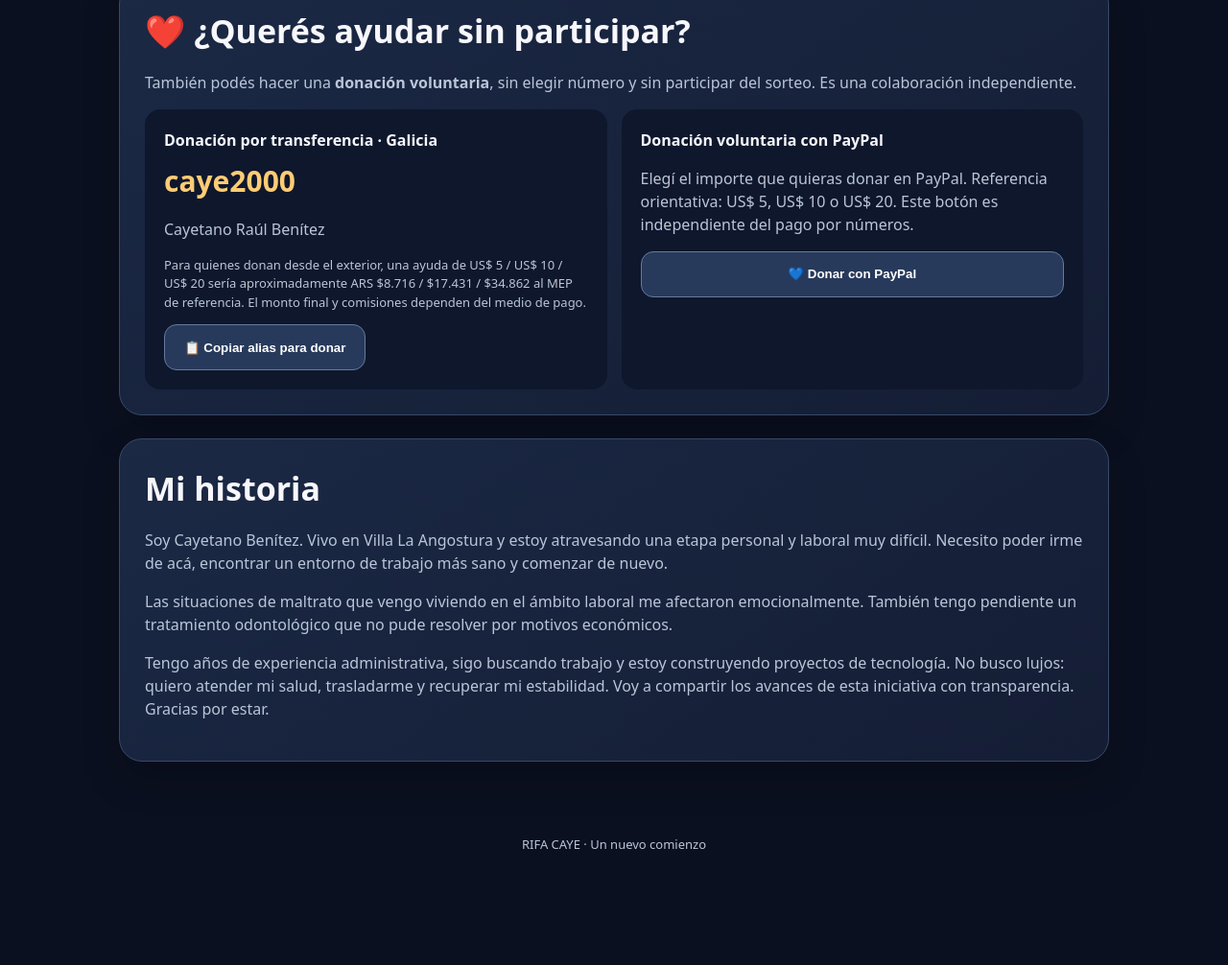
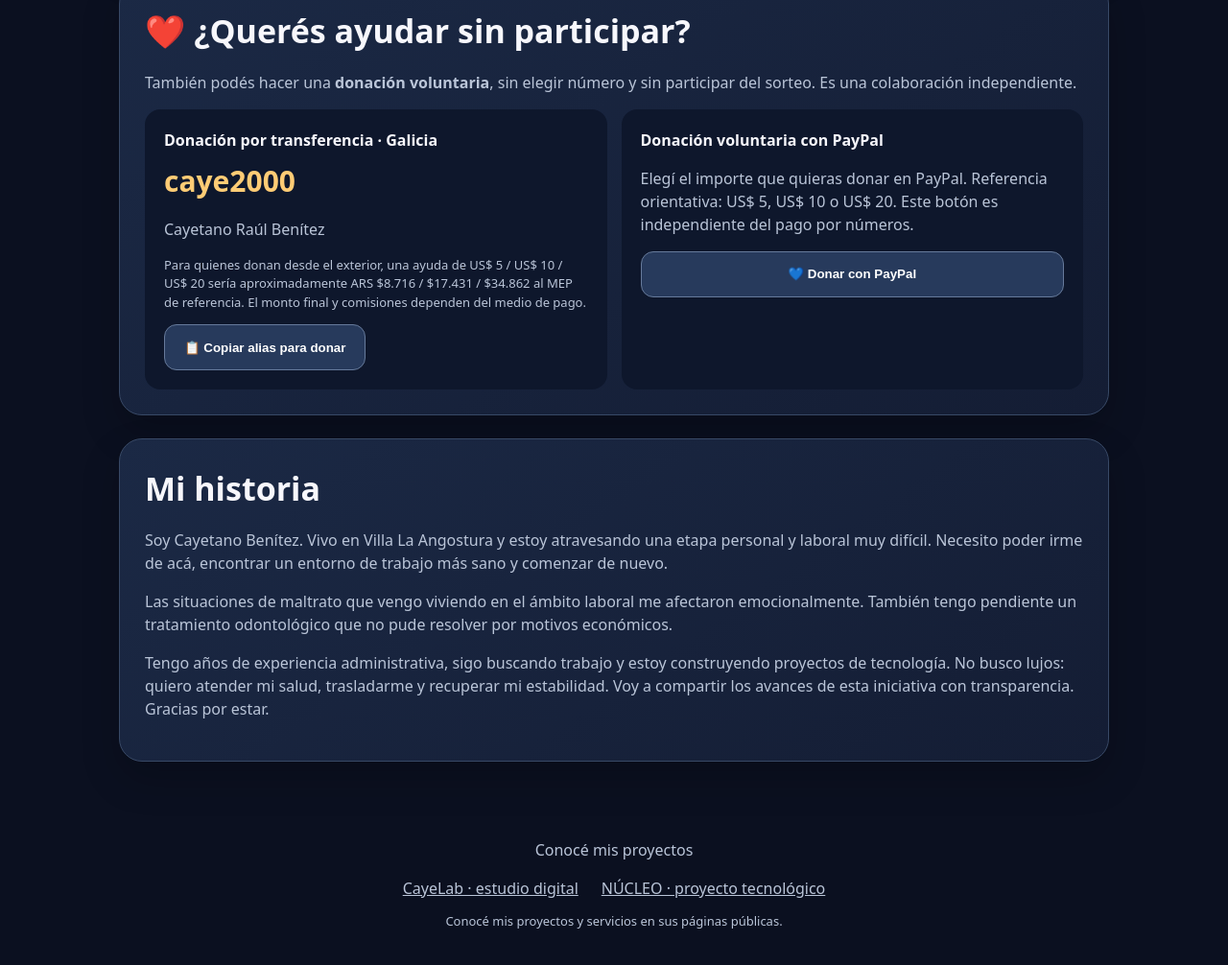
Before and after one commit to caye2404/rifacaye, a plain HTML site: page index.html in a window 1280 px wide. Shown: the part 5045-6051 px from the top of the page at 96% size. Before the commit the page ends 6013 px from the top, so only its background shows below. Drawn offline with Linux system fonts and the light colour scheme.

Commit message:
Restaurar enlaces originales de CayeLab y NÚCLEO en RIFA CAYE

```diff
--- a/index.html
+++ b/index.html
@@ -50,7 +50,7 @@ body.reservation-active{overflow:hidden}
 <section class="panel" id="pagar-numero"><h2>💳 Pago de tu número</h2><p>Usá uno de estos medios <strong>si tu número ya quedó reservado</strong>. Después enviá el comprobante por WhatsApp.</p><div class="pay"><div><strong>Transferencia · Galicia</strong><div class="alias">caye2000</div><p>Cayetano Raúl Benítez</p><button class="btn" id="copy">📋 Copiar alias</button></div><div><strong>PayPal.Me · Pago de participación</strong><p>Opción de pago desde el exterior, sujeta a disponibilidad y condiciones de PayPal.</p><a class="btn alt" href="https://paypal.me/caye2404" target="_blank" rel="noopener">Pagar mi número con PayPal.Me</a></div></div></section>
 <section class="panel" id="donar"><h2>❤️ ¿Querés ayudar sin participar?</h2><p>También podés hacer una <strong>donación voluntaria</strong>, sin elegir número y sin participar del sorteo. Es una colaboración independiente.</p><div class="pay"><div><strong>Donación por transferencia · Galicia</strong><div class="alias">caye2000</div><p>Cayetano Raúl Benítez</p><p class="tiny">Para quienes donan desde el exterior, una ayuda de US$ 5 / US$ 10 / US$ 20 sería aproximadamente ARS $8.716 / $17.431 / $34.862 al MEP de referencia. El monto final y comisiones dependen del medio de pago.</p><button class="btn alt" id="donateCopy" type="button">📋 Copiar alias para donar</button></div><div><strong>Donación voluntaria con PayPal</strong><p>Elegí el importe que quieras donar en PayPal. Referencia orientativa: US$ 5, US$ 10 o US$ 20. Este botón es independiente del pago por números.</p><form class="donateform" action="https://www.paypal.com/donate" method="post" target="_blank"><input type="hidden" name="hosted_button_id" value="LC22GZCYF8AH4"><button class="btn alt" type="submit">💙 Donar con PayPal</button></form></div></div></section>
 <section class="panel"><h2>Mi historia</h2><p>Soy Cayetano Benítez. Vivo en Villa La Angostura y estoy atravesando una etapa personal y laboral muy difícil. Necesito poder irme de acá, encontrar un entorno de trabajo más sano y comenzar de nuevo.</p><p>Las situaciones de maltrato que vengo viviendo en el ámbito laboral me afectaron emocionalmente. También tengo pendiente un tratamiento odontológico que no pude resolver por motivos económicos.</p><p>Tengo años de experiencia administrativa, sigo buscando trabajo y estoy construyendo proyectos de tecnología. No busco lujos: quiero atender mi salud, trasladarme y recuperar mi estabilidad. Voy a compartir los avances de esta iniciativa con transparencia. Gracias por estar.</p></section>
-<footer class="footer"><p class="tiny">RIFA CAYE · Un nuevo comienzo</p></footer>
+<footer class="footer"><p>Conocé mis proyectos</p><a href="https://cayelab-web.pages.dev/" target="_blank" rel="noopener noreferrer">CayeLab · estudio digital</a><a href="https://cayelab-web.pages.dev/#apoyar-nucleo" target="_blank" rel="noopener noreferrer">NÚCLEO · proyecto tecnológico</a><p class="tiny">Conocé mis proyectos y servicios en sus páginas públicas.</p></footer>
 </main>
 <iframe name="reserveFrame" id="reserveFrame" title="Registro privado de reserva" tabindex="-1" aria-hidden="true" style="position:absolute;width:0;height:0;border:0;opacity:0;pointer-events:none"></iframe>
 <div id="reservationOverlay" class="reservation-overlay" hidden role="dialog" aria-modal="true" aria-labelledby="resultTitle">
```
